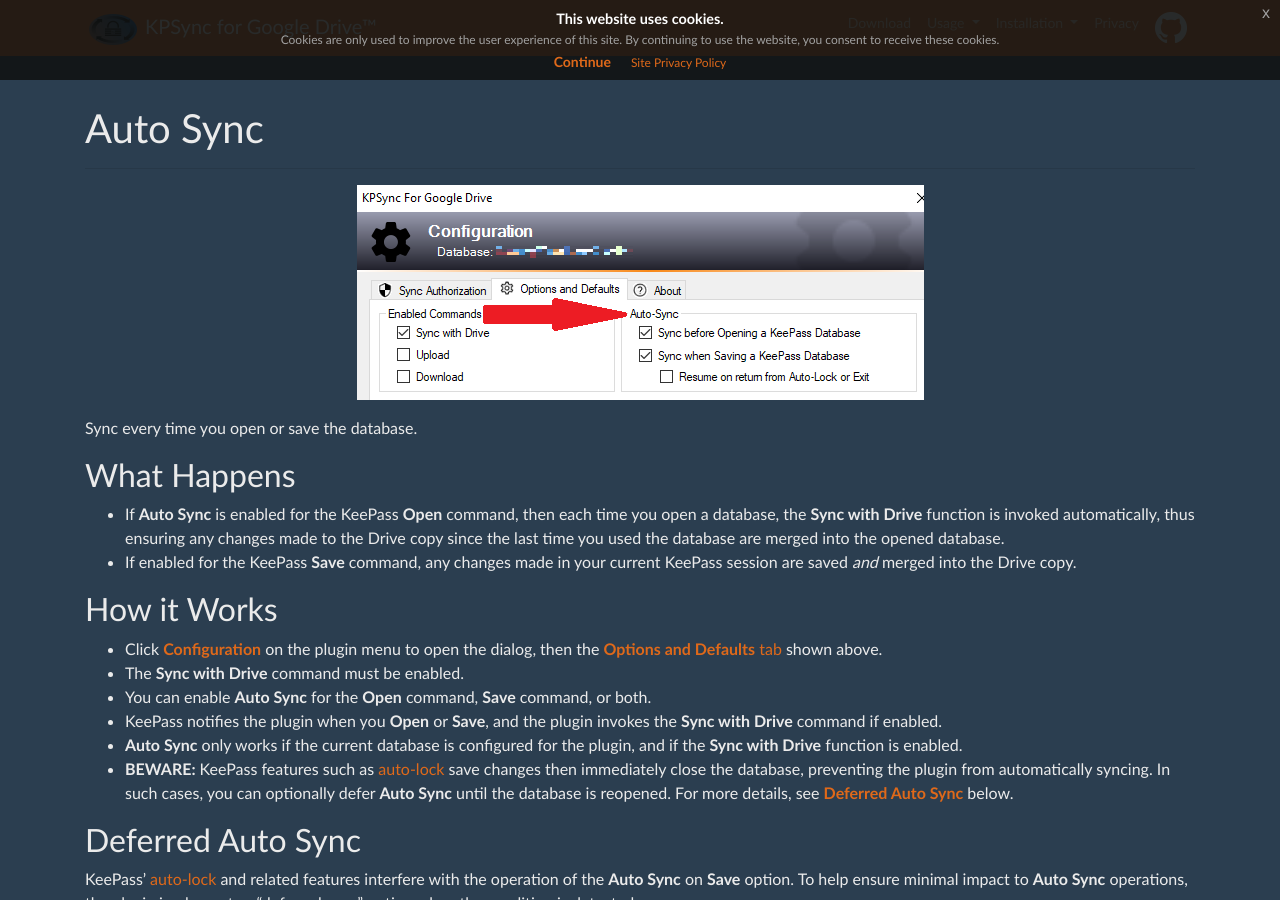
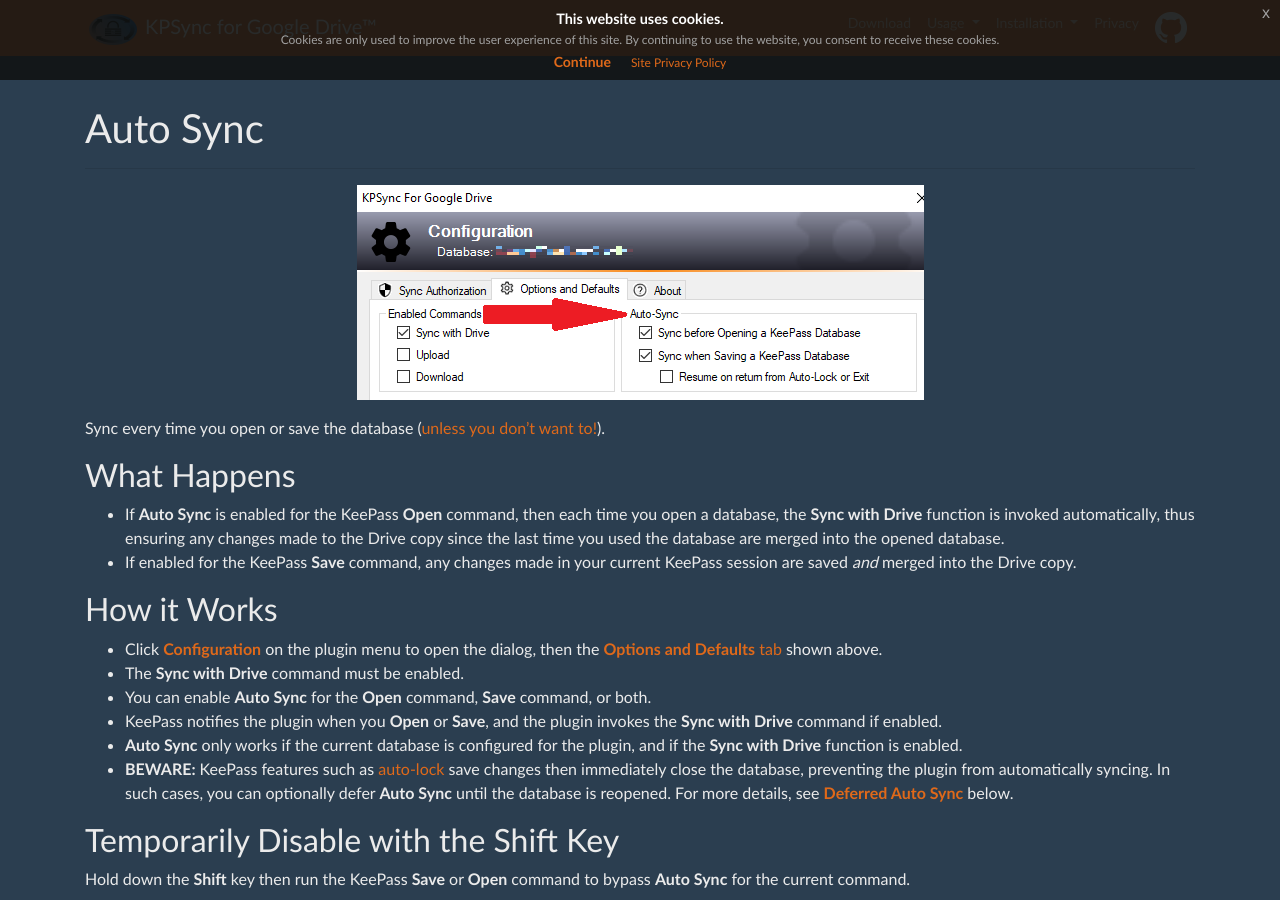
Before and after one commit to walterpg/google-drive-sync, a Jekyll site: the page built from docs/usage/autosync.md, in a window 1280 px wide and 900 px high. Built offline with Jekyll 4.4.1, drawn with Linux system fonts in a browser that asks for light colours.

Commit message:
Fixes #47.

```diff
--- a/docs/usage/autosync.md
+++ b/docs/usage/autosync.md
@@ -7,7 +7,7 @@ title: Auto Sync
 ![Auto Sync Config](../assets/img/auto-sync.png)
 {: refdef}
 
-Sync every time you open or save the database.
+Sync every time you open or save the database ([unless you don't want to!](#temporarily-disable-with-the-shift-key)).
 
 ## What Happens
 * If **Auto Sync** is enabled for the KeePass **Open** command, then each time you open a
@@ -27,6 +27,9 @@ shown above.
 * **Auto Sync** only works if the current database is configured for the plugin,
 and if the **Sync with Drive** function is enabled.
 * **BEWARE:** KeePass features such as [auto-lock](https://keepass.info/help/base/security.html#seclocking) save changes then immediately close the database, preventing the plugin from automatically syncing.  In such cases, you can optionally defer **Auto Sync** until the database is reopened.  For more details, see [**Deferred Auto Sync**](#deferred-auto-sync) below.
+
+## Temporarily Disable with the Shift Key
+Hold down the **Shift** key then run the KeePass **Save** or **Open** command to bypass **Auto Sync** for the current command.
 
 ## Deferred Auto Sync
 KeePass' [auto-lock](https://keepass.info/help/base/security.html#seclocking) and related features interfere with the operation of the **Auto Sync** on **Save** option.  To help ensure minimal impact to **Auto Sync** operations, the plugin implements a "deferred sync" option when the condition is detected.
```
